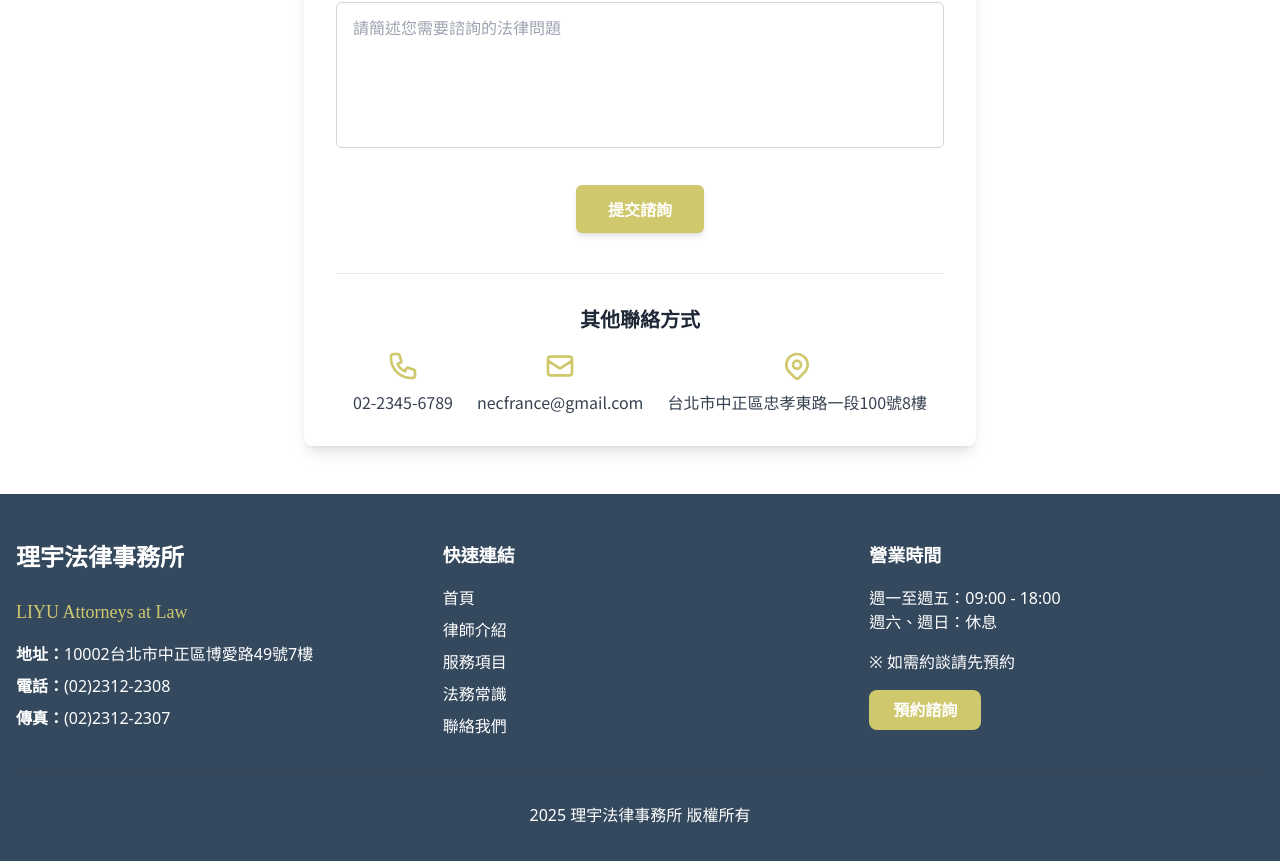
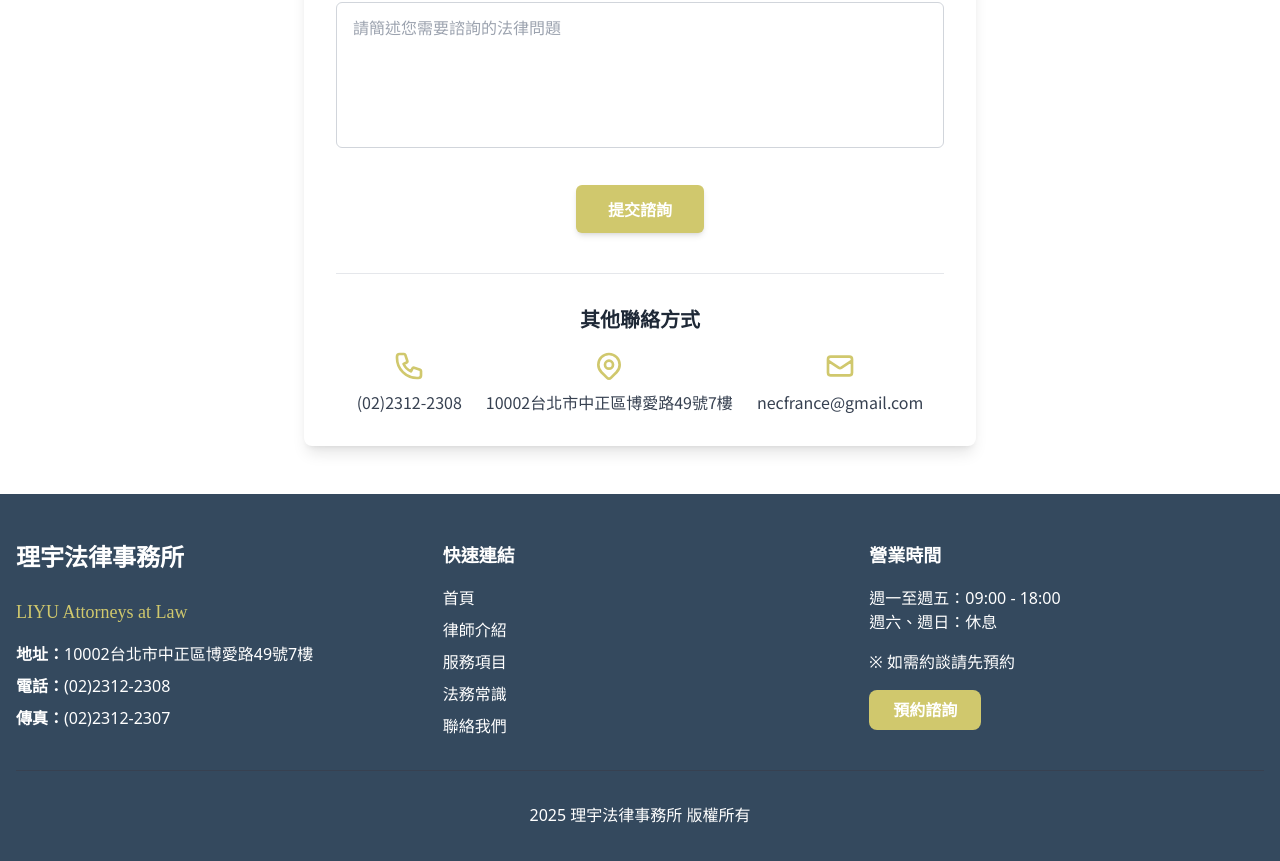
Before and after one commit to zellhuang0503/liyulaw_website, a React (Vite) app in the folder client/: page /contact in a window 1280 px wide. Shown: the part 896-1757 px from the top of the page. Built offline with nearby package versions, Linux system fonts and the light colour scheme.

Commit message:
更新聯絡我們頁面的電話與地址資訊

```diff
--- a/client/src/pages/Contact.tsx
+++ b/client/src/pages/Contact.tsx
@@ -198,20 +198,20 @@ const Contact: React.FC = () => {
                 <svg xmlns="http://www.w3.org/2000/svg" className="h-8 w-8 text-[#D0C86D] mb-2" fill="none" viewBox="0 0 24 24" stroke="currentColor">
                   <path strokeLinecap="round" strokeLinejoin="round" strokeWidth={2} d="M3 5a2 2 0 012-2h3.28a1 1 0 01.948.684l1.498 4.493a1 1 0 01-.502 1.21l-2.257 1.13a11.042 11.042 0 005.516 5.516l1.13-2.257a1 1 0 011.21-.502l4.493 1.498a1 1 0 01.684.949V19a2 2 0 01-2 2h-1C9.716 21 3 14.284 3 6V5z" />
                 </svg>
-                <p className="text-gray-700">02-2345-6789</p>
+                <p className="text-gray-700">(02)2312-2308</p>
+              </div>
+              <div className="flex flex-col items-center">
+                <svg xmlns="http://www.w3.org/2000/svg" className="h-8 w-8 text-[#D0C86D] mb-2" fill="none" viewBox="0 0 24 24" stroke="currentColor">
+                  <path strokeLinecap="round" strokeLinejoin="round" strokeWidth={2} d="M17.657 16.657L13.414 20.9a1.998 1.998 0 01-2.827 0l-4.244-4.243a8 8 0 1111.314 0z" />
+                  <path strokeLinecap="round" strokeLinejoin="round" strokeWidth={2} d="M15 11a3 3 0 11-6 0 3 3 0 016 0z" />
+                </svg>
+                <p className="text-gray-700">10002台北市中正區博愛路49號7樓</p>
               </div>
               <div className="flex flex-col items-center">
                 <svg xmlns="http://www.w3.org/2000/svg" className="h-8 w-8 text-[#D0C86D] mb-2" fill="none" viewBox="0 0 24 24" stroke="currentColor">
                   <path strokeLinecap="round" strokeLinejoin="round" strokeWidth={2} d="M3 8l7.89 5.26a2 2 0 002.22 0L21 8M5 19h14a2 2 0 002-2V7a2 2 0 00-2-2H5a2 2 0 00-2 2v10a2 2 0 002 2z" />
                 </svg>
                 <p className="text-gray-700">necfrance@gmail.com</p>
-              </div>
-              <div className="flex flex-col items-center">
-                <svg xmlns="http://www.w3.org/2000/svg" className="h-8 w-8 text-[#D0C86D] mb-2" fill="none" viewBox="0 0 24 24" stroke="currentColor">
-                  <path strokeLinecap="round" strokeLinejoin="round" strokeWidth={2} d="M17.657 16.657L13.414 20.9a1.998 1.998 0 01-2.827 0l-4.244-4.243a8 8 0 1111.314 0z" />
-                  <path strokeLinecap="round" strokeLinejoin="round" strokeWidth={2} d="M15 11a3 3 0 11-6 0 3 3 0 016 0z" />
-                </svg>
-                <p className="text-gray-700">台北市中正區忠孝東路一段100號8樓</p>
               </div>
             </div>
           </div>
```
